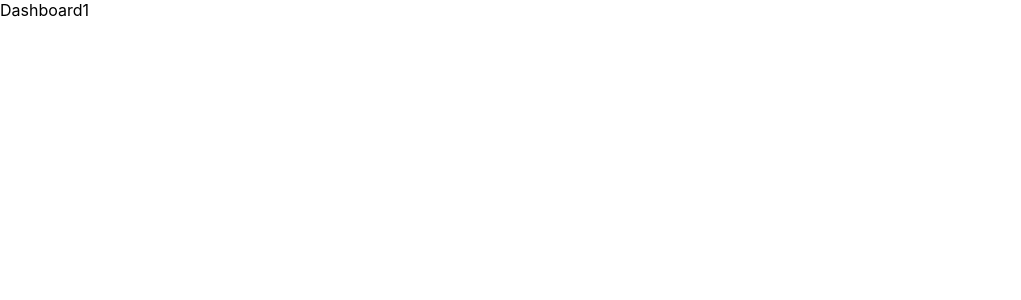
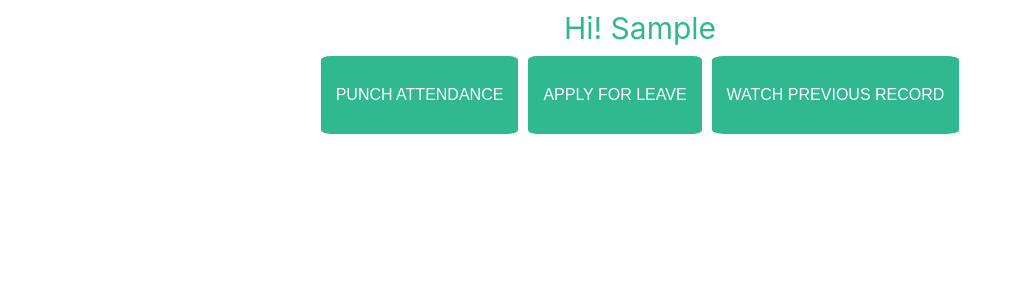
Before and after one commit to FMunir321/emumba, a React (Create React App) app: page / in a window 1280 px wide. Both pictures are taken after typing "Sample", "5" into the empty fields and a click on the button "LOGIN". Shown: the top 300 px of the page, without its empty margins (0-1021 px from the left). Built offline with nearby package versions, Linux system fonts and the light colour scheme.

Commit message:
add css file and add Dasboard page for user

```diff
--- a/src/App.css
+++ b/src/App.css
@@ -41,94 +41,3 @@
   }
 
 }
-
-.marginSinginUserPage {
-  margin-top: 40px;
-}
-
-.color1 {
-  color: #30B88F;
-  font-size: 25px;
-}
-
-.inputBox {
-  position: relative;
-  width: 250px;
-  margin-top: 20px;
-
-}
-
-.inputBox input {
-  width: 100%;
-  padding: 15px;
-  border-radius: 25px;
-  border: none;
-  background-color: rgb(234, 241, 241);
-  /* border: 2px solid rgba(255,255,255,0.25); */
-  flex: 1 !important;
-  justify-content: 'space-between';
-  flex-direction: 'row';
-}
-
-.loginButton {
-  margin: 20px 65px !important;
-  border: none;
-  color: white;
-  padding: 15px 38px;
-  background-color: #30B88F;
-  text-align: center;
-  text-decoration: none;
-  display: inline-block;
-  font-size: 16px;
-  margin: 4px 2px;
-  cursor: pointer;
-
-}
-
-.marginset {
-  margin-bottom: 20px;
-}
-
-.roundCircle {
-  height: 45px !important;
-  width: 45px !important;
-  border-radius: 50%;
-  border: 1px solid black;
-
-  display: table-cell;
-}
-
-.onrow {
-  background-color: red;
-  display: table-cell;
-}
-
-/* User login DashBoard Page */
-
-
-.Aligement {
-  display: flex;
-  justify-content: center;
-  align-items: center;
-  flex-direction: column;
-}
-
-.para {
-  color: #30B88F;
-  font-size: 30px;
-  margin: 10px;
-}
-
-.DahboardButton {
-
-  border: none;
-  color: white;
-  padding: 30px 15px;
-  background-color: #30B88F;
-  text-align: center;
-  text-decoration: none;
-  font-size: 16px;
-  margin: 0px 5px;
-  cursor: pointer;
-  border-radius: 5%;
-}
--- a/src/component/User/Dashboard.js
+++ b/src/component/User/Dashboard.js
@@ -1,7 +1,22 @@
-import React from 'react'
+import React from 'react';
+import { useNavigate, route, useLocation } from 'react-router-dom';
+import './User.css';
 
 export default function Dashboard() {
+  const location = useLocation();
+  console.log(location.state);
+  const userData = location.state.signInUser;
+
+
   return (
-    <div>Dashboard1</div>
+    <div className='Aligement'>
+      {/* <img src={person} alt="Italian Trulli"></img> */}
+      <p className='para'>Hi! {userData.Username}</p>
+      <div>
+        <button className='DahboardButton'>PUNCH ATTENDANCE</button>
+        <button className='DahboardButton'>APPLY FOR LEAVE</button>
+        <button className='DahboardButton'>WATCH PREVIOUS RECORD</button>
+      </div>
+    </div>
   )
 }
--- a/src/component/User/SigninUser.js
+++ b/src/component/User/SigninUser.js
@@ -1,3 +1,4 @@
+import './User.css'
 import React, { useState } from 'react';
 import { useNavigate } from 'react-router-dom';
 
@@ -5,8 +6,6 @@ import FacebookIcon from '@mui/icons-material/Facebook';
 import TwitterIcon from '@mui/icons-material/Twitter';
 import GoogleIcon from '@mui/icons-material/Google';
 import LinkedInIcon from '@mui/icons-material/LinkedIn';
-
-// import { Password } from '@mui/icons-material';
 
 export default function SigninUser() {
     const navigate = useNavigate();
@@ -20,24 +19,8 @@ export default function SigninUser() {
 
     function loginHandle() {
         console.log('login');
-        navigate('user/dashboard')
+        navigate('user/dashboard', { state: { signInUser } });
     }
-
-    // function usernameHandler(e) {
-    //   let Item = e.target.value;
-    //   console.log(Item);
-    //   setUsername(Item);
-    //   console.log(Username);
-
-    // }
-    // function passwordHandler(e) {
-    //   let Item = e.target.value;
-    //   if(Item.length > 4){
-    //     alert('pincode must be 4 digit')
-    //   }
-    //   setPincode(Item);
-    //   console.log(Pincode);
-    // }
 
     function handleInput(e) {
         const name = e.target.name;
--- /dev/null
+++ b/src/component/User/User.css
@@ -0,0 +1,89 @@
+.marginSinginUserPage {
+    margin-top: 40px;
+}
+
+.color1 {
+    color: #30B88F;
+    font-size: 25px;
+}
+
+.inputBox {
+    position: relative;
+    width: 250px;
+    margin-top: 20px;
+
+}
+
+.inputBox input {
+    width: 100%;
+    padding: 15px;
+    border-radius: 25px;
+    border: none;
+    background-color: rgb(234, 241, 241);
+    /* border: 2px solid rgba(255,255,255,0.25); */
+    flex: 1 !important;
+    justify-content: 'space-between';
+    flex-direction: 'row';
+}
+
+.loginButton {
+    margin: 20px 65px !important;
+    border: none;
+    color: white;
+    padding: 15px 38px;
+    background-color: #30B88F;
+    text-align: center;
+    text-decoration: none;
+    display: inline-block;
+    font-size: 16px;
+    margin: 4px 2px;
+    cursor: pointer;
+
+}
+
+.marginset {
+    margin-bottom: 20px;
+}
+
+.roundCircle {
+    height: 45px !important;
+    width: 45px !important;
+    border-radius: 50%;
+    border: 1px solid black;
+
+    display: table-cell;
+}
+
+.onrow {
+    background-color: red;
+    display: table-cell;
+}
+
+/* User login DashBoard Page */
+
+.Aligement {
+    display: flex;
+    justify-content: center;
+    align-items: center;
+    flex-direction: column;
+}
+
+.para {
+    color: #30B88F;
+    font-size: 30px;
+    margin: 10px;
+}
+
+.DahboardButton {
+
+    border: none;
+    color: white;
+    padding: 30px 15px;
+    background-color: #30B88F;
+    text-align: center;
+    text-decoration: none;
+    font-size: 16px;
+    margin: 0px 5px;
+    cursor: pointer;
+    border-radius: 5%;
+}
```
Also changed, not shown: 1 other file (tests, documents, lock files or other folders).
